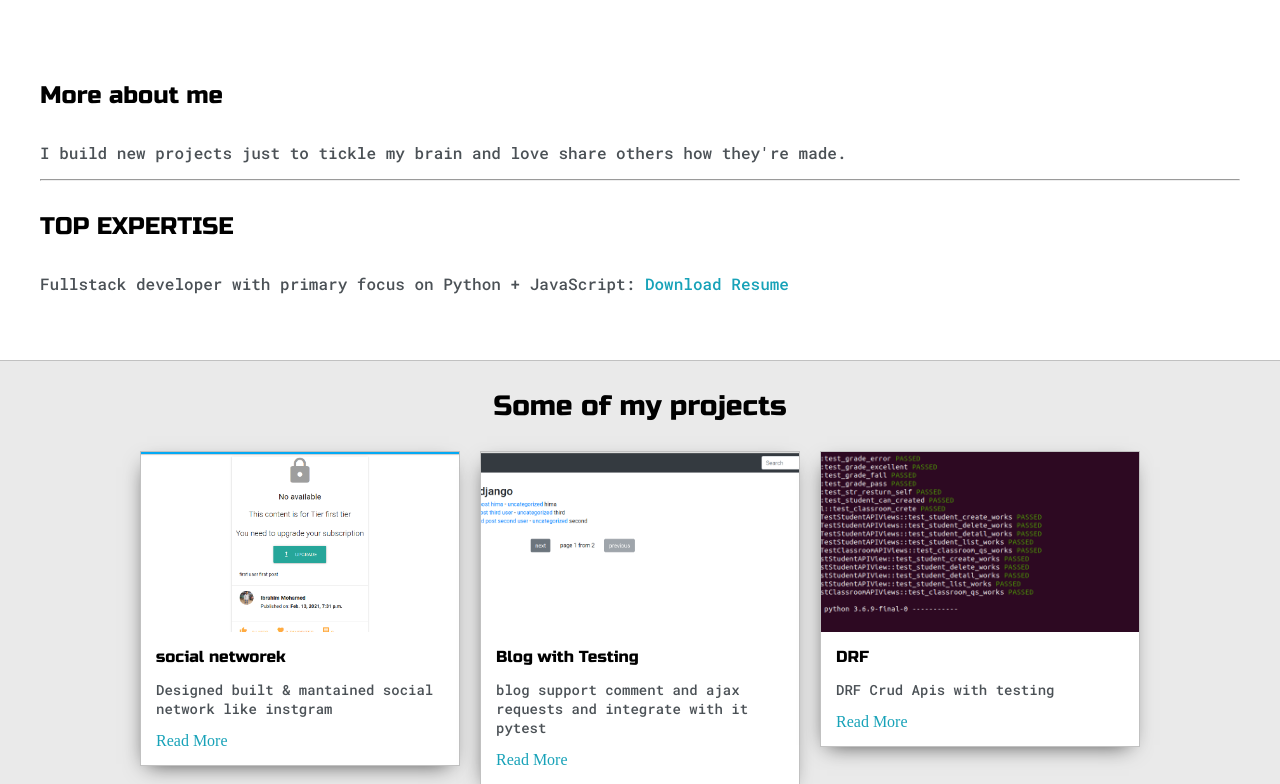
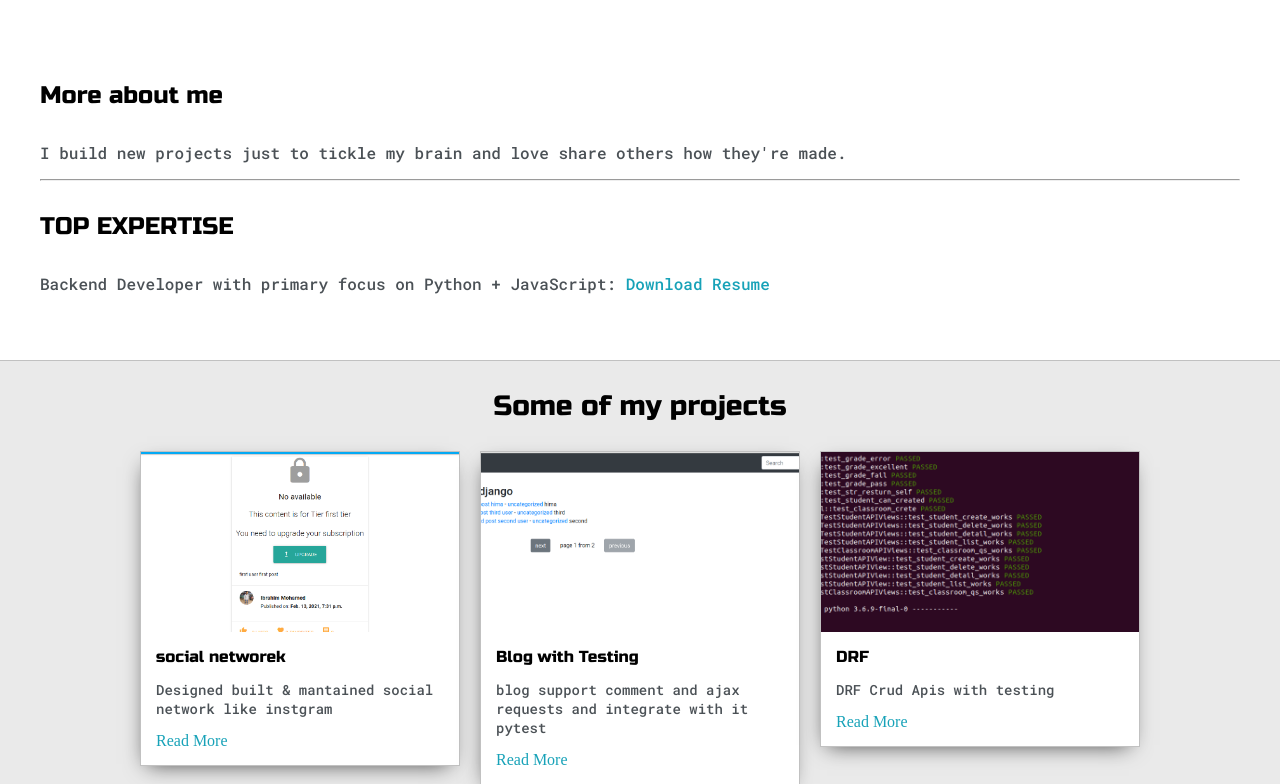
Before and after one commit to himarajab/portfolio-website-master_mine, a Django app: page / in a window 1280 px wide. Shown: the part 682-1466 px from the top of the page. Run offline with Django 3.2, Linux system fonts and the light colour scheme; some libraries are stand-ins or nearby versions.

Commit message:
enhance the resume

```diff
--- a/src/settings.py
+++ b/src/settings.py
@@ -117,3 +117,4 @@ USE_TZ = True
 # https://docs.djangoproject.com/en/2.1/howto/static-files/
 
 STATIC_URL = 'static/'
+STATIC_ROOT = os.path.join(BASE_DIR, 'staticfiles')
--- a/templates/index.html
+++ b/templates/index.html
@@ -87,7 +87,7 @@
 
 					<h4>TOP EXPERTISE</h4>
 
-					<p>Fullstack developer with primary focus on Python + JavaScript: <a target="_blank" href="{% static 'Ibrahim Mohamed.pdf' %}">Download Resume</a></p>
+					<p>Backend Developer with primary focus on Python + JavaScript: <a target="_blank" href="{% static 'Ibrahim Mohamed.pdf' %}">Download Resume</a></p>
 
 
 
```
